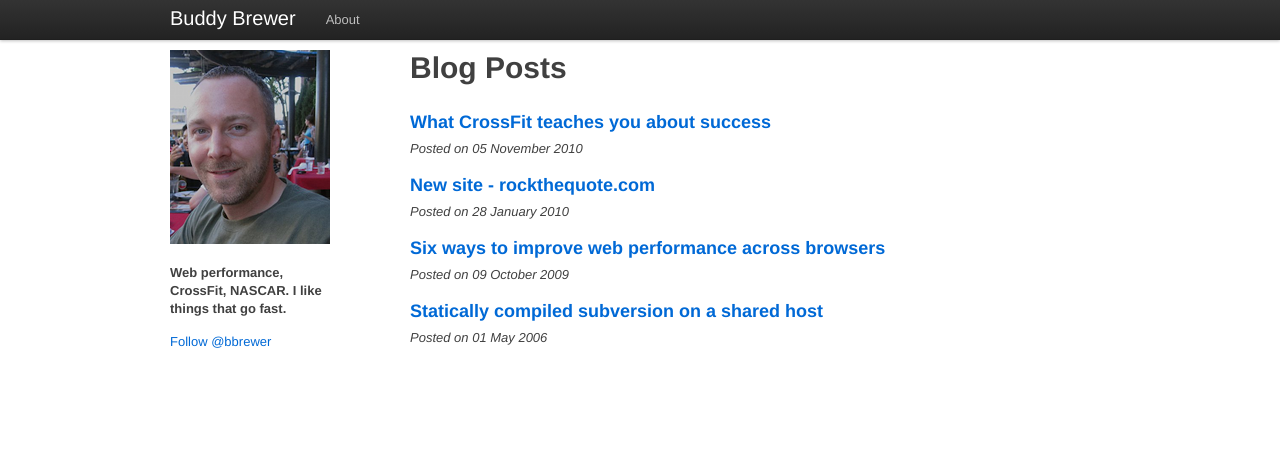
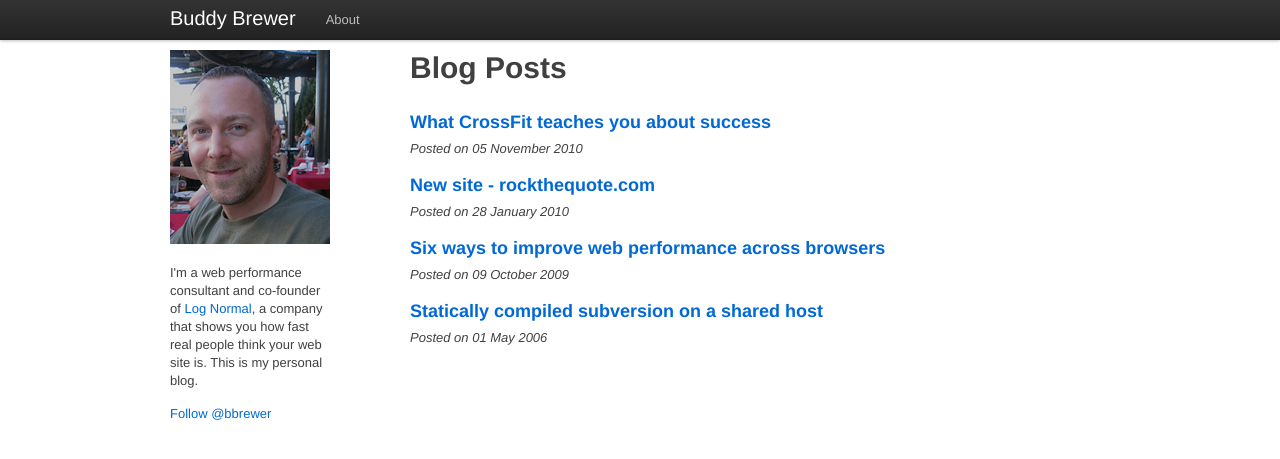
Before and after one commit to bbrewer/buddybrewer.com, a Jekyll site: the page built from index.markdown, in a window 1280 px wide. Shown: the top 459 px of the page. Built offline with Jekyll 4.4.1, drawn with Linux system fonts in a browser that asks for light colours; a script that is not in the unit is left out; comment, search, counter and statistics services are not loaded.

Commit message:
Change my bio-blurb in the global layout.

```diff
--- a/_layouts/default.html
+++ b/_layouts/default.html
@@ -45,7 +45,7 @@
   <div class="span3">
     <img src="/images/buddy.png">
     <p style="margin-top: 15px; margin-bottom: 15px">
-      <strong>Web performance, CrossFit, NASCAR. I like things that go fast.</strong>
+      I'm a web performance consultant and co-founder of <a href="http://www.lognormal.com">Log Normal</a>, a company that shows you how fast real people think your web site is. This is my personal blog.
     </p>
     <a href="http://twitter.com/bbrewer" class="twitter-follow-button">Follow @bbrewer</a>
   </div>
```
